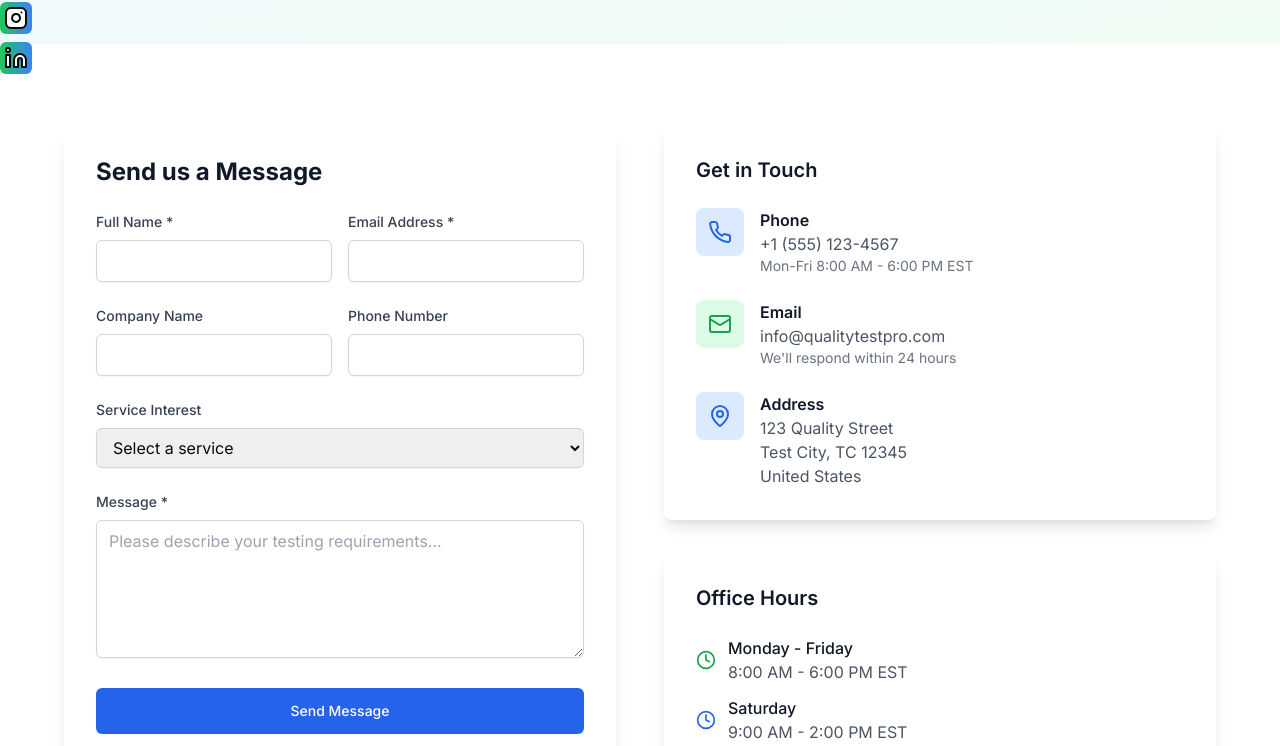
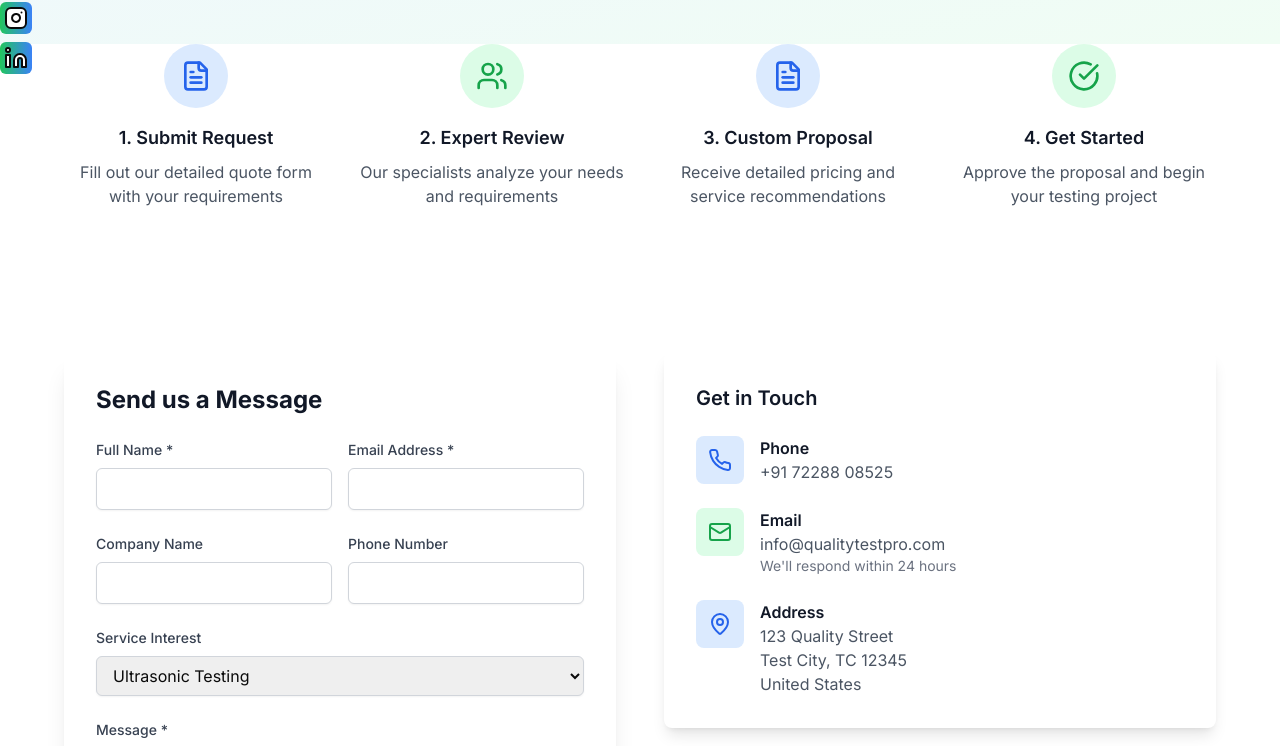
Before and after one commit to ZairoInternational/parasndtlabs, a Next.js app: page /contact in a window 1280 px wide. Shown: the part 318-1064 px from the top of the page. Built offline with nearby package versions, Linux system fonts and the light colour scheme.

Commit message:
created contact page

```diff
--- a/app/contact/page.tsx
+++ b/app/contact/page.tsx
@@ -1,8 +1,18 @@
-"use client"
+"use client";
 
-import type React from "react"
-import { useState } from "react"
-import { Mail, Phone, MapPin, Clock } from "lucide-react"
+import {
+  Mail,
+  Phone,
+  Clock,
+  Users,
+  MapPin,
+  FileText,
+  CheckCircle,
+} from "lucide-react";
+import type React from "react";
+import { useState } from "react";
+
+import { allServices } from "@/utils";
 
 export default function ContactPage() {
   const [formData, setFormData] = useState({
@@ -12,30 +22,89 @@ export default function ContactPage() {
     phone: "",
     service: "",
     message: "",
-  })
+  });
 
   const handleSubmit = (e: React.FormEvent) => {
-    e.preventDefault()
+    e.preventDefault();
     // Handle form submission
-    console.log("Form submitted:", formData)
-    alert("Thank you for your message! We'll get back to you soon.")
-  }
+    console.log("Form submitted:", formData);
+    alert("Thank you for your message! We'll get back to you soon.");
+  };
 
-  const handleChange = (e: React.ChangeEvent<HTMLInputElement | HTMLTextAreaElement | HTMLSelectElement>) => {
-    const { name, value } = e.target
-    setFormData((prev) => ({ ...prev, [name]: value }))
-  }
+  const handleChange = (
+    e: React.ChangeEvent<
+      HTMLInputElement | HTMLTextAreaElement | HTMLSelectElement
+    >
+  ) => {
+    const { name, value } = e.target;
+    setFormData((prev) => ({ ...prev, [name]: value }));
+  };
 
   return (
     <div className="min-h-screen">
       {/* Hero Section */}
       <section className="bg-gradient-to-br from-blue-50 to-green-50 py-20 px-4">
         <div className="container mx-auto max-w-6xl text-center">
-          <h1 className="text-4xl lg:text-5xl font-bold text-gray-900 mb-6">Contact Us</h1>
+          <h1 className="text-4xl lg:text-5xl font-bold text-gray-900 mb-6">
+            Contact Us
+          </h1>
           <p className="text-xl text-gray-600 max-w-3xl mx-auto leading-relaxed">
-            Ready to ensure your product quality? Get in touch with our experts for personalized testing and inspection
-            solutions.
+            Ready to ensure your product quality? Get in touch with our experts
+            for personalized testing and inspection solutions.
           </p>
+        </div>
+      </section>
+
+      {/* How It Works */}
+      <section className=" container mx-auto max-w-6xl">
+        <div className="grid md:grid-cols-4 gap-8 mb-16">
+          <div className="text-center">
+            <div className="w-16 h-16 bg-blue-100 rounded-full flex items-center justify-center mx-auto mb-4">
+              <FileText className="w-8 h-8 text-blue-600" />
+            </div>
+            <h3 className="text-lg font-semibold text-gray-900 mb-2">
+              1. Submit Request
+            </h3>
+            <p className="text-gray-600">
+              Fill out our detailed quote form with your requirements
+            </p>
+          </div>
+
+          <div className="text-center">
+            <div className="w-16 h-16 bg-green-100 rounded-full flex items-center justify-center mx-auto mb-4">
+              <Users className="w-8 h-8 text-green-600" />
+            </div>
+            <h3 className="text-lg font-semibold text-gray-900 mb-2">
+              2. Expert Review
+            </h3>
+            <p className="text-gray-600">
+              Our specialists analyze your needs and requirements
+            </p>
+          </div>
+
+          <div className="text-center">
+            <div className="w-16 h-16 bg-blue-100 rounded-full flex items-center justify-center mx-auto mb-4">
+              <FileText className="w-8 h-8 text-blue-600" />
+            </div>
+            <h3 className="text-lg font-semibold text-gray-900 mb-2">
+              3. Custom Proposal
+            </h3>
+            <p className="text-gray-600">
+              Receive detailed pricing and service recommendations
+            </p>
+          </div>
+
+          <div className="text-center">
+            <div className="w-16 h-16 bg-green-100 rounded-full flex items-center justify-center mx-auto mb-4">
+              <CheckCircle className="w-8 h-8 text-green-600" />
+            </div>
+            <h3 className="text-lg font-semibold text-gray-900 mb-2">
+              4. Get Started
+            </h3>
+            <p className="text-gray-600">
+              Approve the proposal and begin your testing project
+            </p>
+          </div>
         </div>
       </section>
 
@@ -45,11 +114,16 @@ export default function ContactPage() {
           <div className="grid lg:grid-cols-2 gap-12">
             {/* Contact Form */}
             <div className="bg-white rounded-lg shadow-xl p-8">
-              <h2 className="text-2xl font-bold text-gray-900 mb-6">Send us a Message</h2>
+              <h2 className="text-2xl font-bold text-gray-900 mb-6">
+                Send us a Message
+              </h2>
               <form onSubmit={handleSubmit} className="space-y-6">
                 <div className="grid md:grid-cols-2 gap-4">
                   <div className="space-y-2">
-                    <label htmlFor="name" className="block text-sm font-medium text-gray-700">
+                    <label
+                      htmlFor="name"
+                      className="block text-sm font-medium text-gray-700"
+                    >
                       Full Name *
                     </label>
                     <input
@@ -63,7 +137,10 @@ export default function ContactPage() {
                     />
                   </div>
                   <div className="space-y-2">
-                    <label htmlFor="email" className="block text-sm font-medium text-gray-700">
+                    <label
+                      htmlFor="email"
+                      className="block text-sm font-medium text-gray-700"
+                    >
                       Email Address *
                     </label>
                     <input
@@ -80,7 +157,10 @@ export default function ContactPage() {
 
                 <div className="grid md:grid-cols-2 gap-4">
                   <div className="space-y-2">
-                    <label htmlFor="company" className="block text-sm font-medium text-gray-700">
+                    <label
+                      htmlFor="company"
+                      className="block text-sm font-medium text-gray-700"
+                    >
                       Company Name
                     </label>
                     <input
@@ -93,7 +173,10 @@ export default function ContactPage() {
                     />
                   </div>
                   <div className="space-y-2">
-                    <label htmlFor="phone" className="block text-sm font-medium text-gray-700">
+                    <label
+                      htmlFor="phone"
+                      className="block text-sm font-medium text-gray-700"
+                    >
                       Phone Number
                     </label>
                     <input
@@ -108,7 +191,10 @@ export default function ContactPage() {
                 </div>
 
                 <div className="space-y-2">
-                  <label htmlFor="service" className="block text-sm font-medium text-gray-700">
+                  <label
+                    htmlFor="service"
+                    className="block text-sm font-medium text-gray-700"
+                  >
                     Service Interest
                   </label>
                   <select
@@ -118,18 +204,23 @@ export default function ContactPage() {
                     onChange={handleChange}
                     className="w-full px-3 py-2 border border-gray-300 rounded-md shadow-sm focus:outline-none focus:ring-2 focus:ring-blue-500 focus:border-blue-500"
                   >
-                    <option value="">Select a service</option>
-                    <option value="product-testing">Product Testing</option>
-                    <option value="factory-audit">Factory Audit</option>
-                    <option value="quality-inspection">Quality Inspection</option>
-                    <option value="compliance-testing">Compliance Testing</option>
-                    <option value="certification">Certification Support</option>
-                    <option value="other">Other</option>
+                    {allServices.map((service, index) => (
+                      <option
+                        key={index}
+                        value={service}
+                        className=" border border-red-600"
+                      >
+                        {service}
+                      </option>
+                    ))}
                   </select>
                 </div>
 
                 <div className="space-y-2">
-                  <label htmlFor="message" className="block text-sm font-medium text-gray-700">
+                  <label
+                    htmlFor="message"
+                    className="block text-sm font-medium text-gray-700"
+                  >
                     Message *
                   </label>
                   <textarea
@@ -156,7 +247,9 @@ export default function ContactPage() {
             {/* Contact Information */}
             <div className="space-y-8">
               <div className="bg-white rounded-lg shadow-lg p-8">
-                <h3 className="text-xl font-semibold text-gray-900 mb-6">Get in Touch</h3>
+                <h3 className="text-xl font-semibold text-gray-900 mb-6">
+                  Get in Touch
+                </h3>
                 <div className="space-y-6">
                   <div className="flex items-start space-x-4">
                     <div className="w-12 h-12 bg-blue-100 rounded-lg flex items-center justify-center">
@@ -164,8 +257,10 @@ export default function ContactPage() {
                     </div>
                     <div>
                       <h4 className="font-semibold text-gray-900">Phone</h4>
-                      <p className="text-gray-600">+1 (555) 123-4567</p>
-                      <p className="text-sm text-gray-500">Mon-Fri 8:00 AM - 6:00 PM EST</p>
+                      <p className="text-gray-600">+91 72288 08525</p>
+                      {/* <p className="text-sm text-gray-500">
+                        Mon-Sun 8:00 AM - 6:00 PM EST
+                      </p> */}
                     </div>
                   </div>
 
@@ -176,7 +271,9 @@ export default function ContactPage() {
                     <div>
                       <h4 className="font-semibold text-gray-900">Email</h4>
                       <p className="text-gray-600">info@qualitytestpro.com</p>
-                      <p className="text-sm text-gray-500">We'll respond within 24 hours</p>
+                      <p className="text-sm text-gray-500">
+                        We'll respond within 24 hours
+                      </p>
                     </div>
                   </div>
 
@@ -199,16 +296,21 @@ export default function ContactPage() {
               </div>
 
               <div className="bg-white rounded-lg shadow-lg p-8">
-                <h3 className="text-xl font-semibold text-gray-900 mb-6">Office Hours</h3>
+                <h3 className="text-xl font-semibold text-gray-900 mb-6">
+                  Office Hours
+                </h3>
                 <div className="space-y-3">
                   <div className="flex items-center space-x-3">
                     <Clock className="w-5 h-5 text-green-600" />
                     <div>
-                      <p className="font-medium text-gray-900">Monday - Friday</p>
-                      <p className="text-gray-600">8:00 AM - 6:00 PM EST</p>
+                      <p className="font-medium text-gray-900">
+                        Monday - Sunday
+                      </p>
+                      {/* <p className="text-gray-600">8:00 AM - 6:00 PM EST</p> */}
+                      <p className="text-gray-600">24/7*365 days</p>
                     </div>
                   </div>
-                  <div className="flex items-center space-x-3">
+                  {/* <div className="flex items-center space-x-3">
                     <Clock className="w-5 h-5 text-blue-600" />
                     <div>
                       <p className="font-medium text-gray-900">Saturday</p>
@@ -221,21 +323,26 @@ export default function ContactPage() {
                       <p className="font-medium text-gray-900">Sunday</p>
                       <p className="text-gray-600">Closed</p>
                     </div>
-                  </div>
+                  </div> */}
                 </div>
               </div>
 
               <div className="bg-gradient-to-br from-blue-50 to-green-50 rounded-lg shadow-lg p-8">
-                <h3 className="text-xl font-semibold text-gray-900 mb-4">Emergency Testing</h3>
+                <h3 className="text-xl font-semibold text-gray-900 mb-4">
+                  Emergency Testing
+                </h3>
                 <p className="text-gray-600 mb-4">
-                  Need urgent testing services? We offer expedited processing for time-critical projects.
+                  Need urgent testing services? We offer expedited processing
+                  for time-critical projects.
                 </p>
-                <p className="text-sm text-gray-500">Emergency hotline: +1 (555) 999-RUSH</p>
+                <p className="text-sm text-gray-500">
+                  Emergency hotline: +91 72288 08525
+                </p>
               </div>
             </div>
           </div>
         </div>
       </section>
     </div>
-  )
+  );
 }
--- a/utils.ts
+++ b/utils.ts
@@ -159,3 +159,23 @@ export const advancedServices = [
     imageUrl: "/paut-testing.jpg",
   },
 ];
+
+export const allServices = [
+  "Ultrasonic Testing",
+  "Radiography Testing",
+  "Liquid Penetrant Testing",
+  "Magnetic Particle Testing",
+  "Hardness Testing",
+  "Positive Material Identification",
+  "ECT/RFT/MFL/IRIS",
+  "Leak Testing",
+  "Oxide Scale Measurement",
+  "Remote Visual Inspection",
+  "PAUT/TOFD",
+  "Remaining Life Assessment",
+  "In-Situ Metallography",
+  "Post Weld Heat Treatment",
+  "NDT-Training & Certification",
+  "NDT Level-III Consultancy",
+  "Third Party Services",
+];
```
